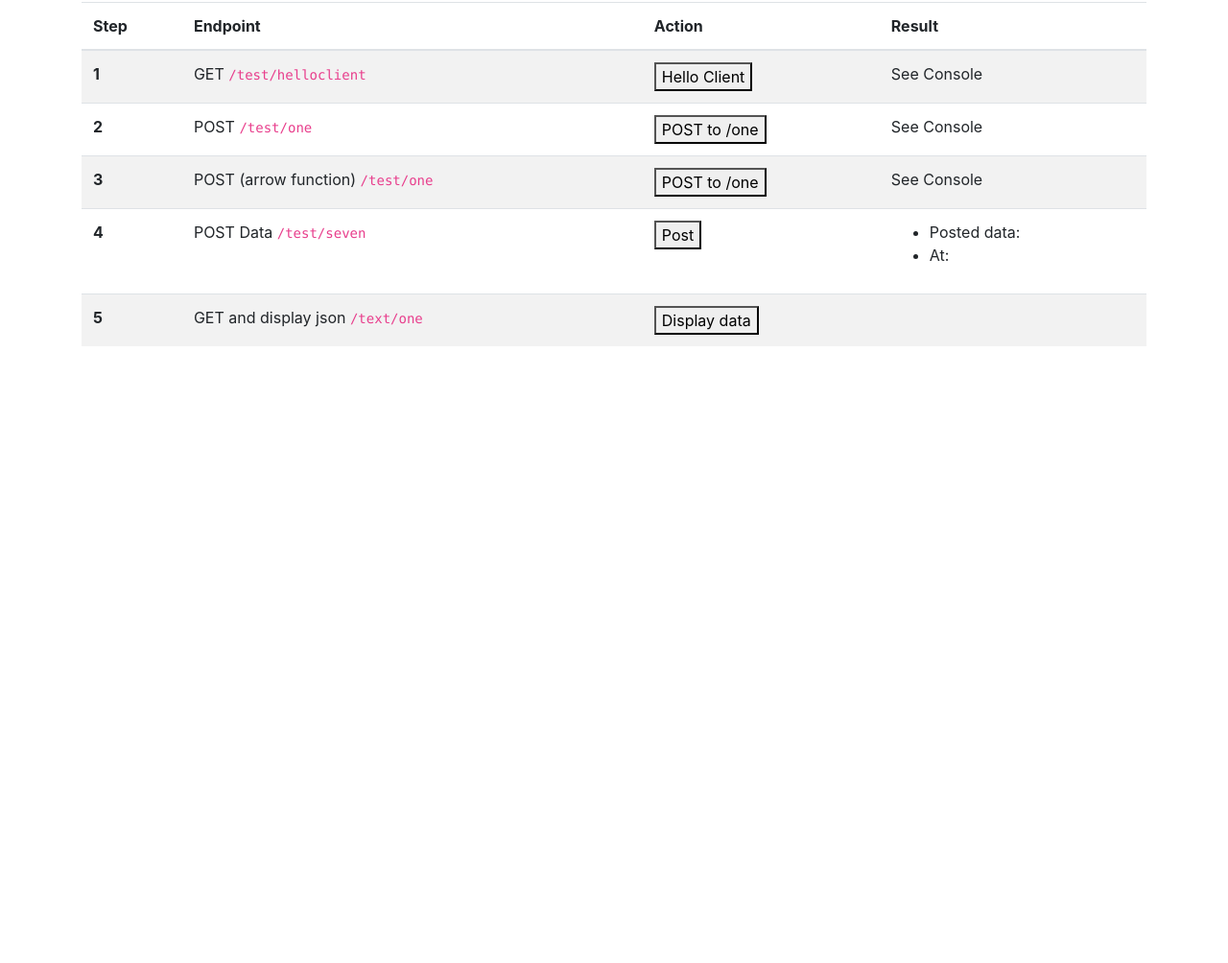
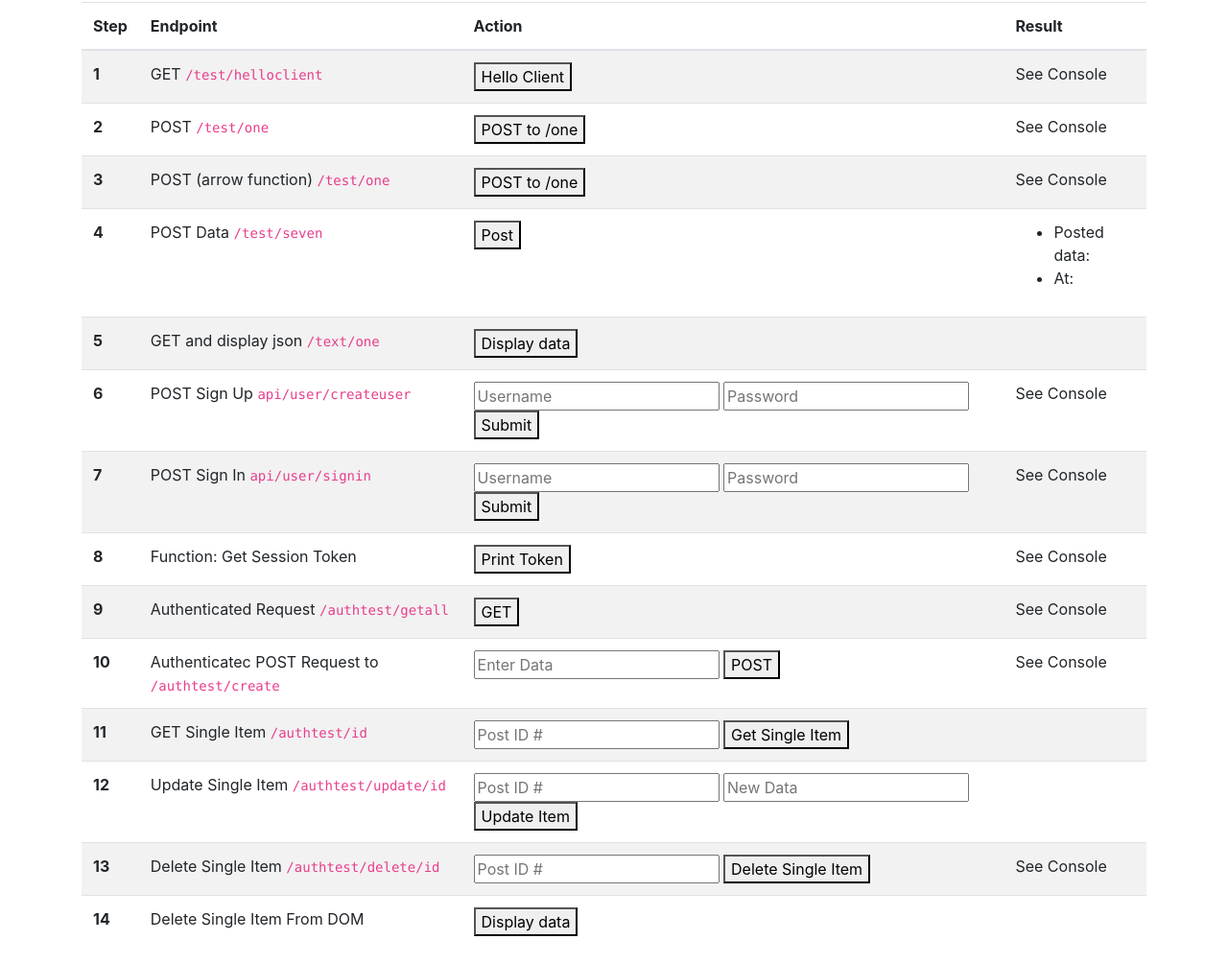
Before and after one commit to tmedinger/Node-server-learning, a website: page client/index.html in a window 1280 px wide. Shown: the part 142-1146 px from the top of the page at 96% size. Before the commit the page ends 800 px from the top, so only its background shows below. Drawn offline with nearby package versions, Linux system fonts and the light colour scheme.

Commit message:
Tuesday morning update 061918

```diff
--- /dev/null
+++ b/client/02-userScripts.js
@@ -0,0 +1,49 @@
+// POST -/createuser
+
+function userSignUp(){
+    let userName = document.getElementById("userSignUp").value;
+    let userPass = document.getElementById("passSignUp").value;
+    console.log(userName, userPass);
+
+    let newUserData = {user : { username: userName, password: userPass}};
+    fetch("http://localhost:3000/api/user/createuser", {
+        method: "post",
+        headers: {
+            "Content-Type": "application/json"
+        },
+        body: JSON.stringify(newUserData)
+    })
+    .then(response => response.json())
+    .then(function (response) {
+        console.log(response.sessionToken);
+        let token = response.sessionToken;
+        localStorage.setItem("SessionToken", token);
+    });
+}
+
+function userSignIn(){
+    let userName = document.getElementById("userSignin").value;
+    let userPass = document.getElementById("passSignin").value;
+    console.log(userName, userPass);
+
+    let userData = {user : { username: userName, password: userPass}};
+    fetch("http://localhost:3000/api/user/signin", {
+        method: "post",
+        headers: {
+            "Content-Type": "application/json"
+        },
+        body: JSON.stringify(userData)
+    })
+    .then(response => response.json())
+    .then(function (response) {
+        console.log(response.sessionToken);
+        let token = response.sessionToken;
+        localStorage.setItem("SessionToken", token);
+    });
+}
+
+function getSessionToken(){
+    let data = localStorage.getItem("SessionToken");
+    console.log(data);
+    return data;
+}
--- /dev/null
+++ b/client/03-authTest.js
@@ -0,0 +1,43 @@
+function fetchAllFromAuthRoute() {
+    const fetch_url = "http://localhost:3000/authtest/getall"
+    const accessToken = localStorage.getItem("SessionToken")
+
+    const response = fetch(fetch_url, {
+        method: "GET",
+        headers: {
+            "Content-Type": "application/json",
+            "Authorization": accessToken
+        }
+    })
+    .then(response => {
+        return response.json();
+    })
+    .then(data => {
+        console.log(data)
+    })
+}
+
+// FETCH/POST to Auth/Create
+
+function postToAuthRouteCreate() {
+    const fetch_url = "http://localhost:3000/authtest/create"
+    const accessToken = localStorage.getItem("SessionToken")
+
+    let authTestDataInput = document.getElementById("authTestData").value;
+    let authInputData = { authtestdata: { item: authTestDataInput } };
+
+    const response = fetch(fetch_url, {
+        method: "POST",
+        headers: {
+            "Content-Type": "applicaton/json",
+            "Authorization": accessToken
+        },
+        body: JSON.stringify(authInputData)
+    })
+    .then(response => {
+        return response.json();
+    })
+    .then(data => {
+        console.log(data)
+    })
+}
--- a/client/index.html
+++ b/client/index.html
@@ -88,6 +88,132 @@
                         </ul>
                     </td>
                 </tr>
+                <tr>
+                    <th scope="row">6</th>
+                    <td>POST Sign Up
+                        <code>api/user/createuser</code>
+                    </td>
+                    <td>
+                        <span>
+                            <input type="text" id="userSignUp" placeholder="Username" />
+                        </span>
+                        <span>
+                            <input type="password" id="passSignUp" placeholder="Password" />
+                        </span>
+                        <span>
+                            <button onclick="userSignUp();">Submit</button>
+                        </span>
+                    </td>
+                    <td>
+                        See Console
+                    </td>
+                </tr>
+                <tr>
+                    <th scope="row">7</th>
+                    <td>POST Sign In
+                        <code>api/user/signin</code>
+                    </td>
+                    <td>
+                        <span>
+                            <input type="text" id="userSignin" placeholder="Username" />
+                        </span>
+                        <span>
+                            <input type="password" id="passSignin" placeholder="Password" />
+                        </span>
+                        <span>
+                            <button onclick="userSignIn();">Submit</button>
+                        </span>
+                    </td>
+                    <td>
+                        See Console
+                    </td>
+                </tr>
+                <tr>
+                    <th scope="row">8</th>
+                    <td>Function: Get Session Token</td>
+                    <td>
+                        <button onclick="getSessionToken();">Print Token</button>
+                    </td>
+                    <td>
+                        See Console
+                    </td>
+                </tr>
+                <tr>
+                    <th scope="row">9</th>
+                    <td>Authenticated Request
+                        <code>/authtest/getall</code>
+                    </td>
+                    <td>
+                        <button onclick="fetchAllFromAuthRoute();">GET</button>
+                    </td>
+                    <td>
+                        See Console
+                    </td>
+                </tr>
+                <tr>
+                    <th scope="row">10</th>
+                    <td>Authenticatec POST Request to
+                        <code>/authtest/create</code>
+                    </td>
+                    <td>
+                        <input type="text" id="authTestData" placeholder="Enter Data" />
+                        <button onclick="postToAuthRouteCreate();">POST</button>
+                    </td>
+                    <td>
+                        See Console
+                    </td>
+                </tr>
+                <tr>
+                    <th scope="row">11</th>
+                    <td>GET Single Item
+                        <code>/authtest/id</code>
+                    </td>
+                    <td>
+                        <input type="text" id="getNumber" placeholder="Post ID #" />
+                        <button onclick="getOneByUser();">Get Single Item</button>
+                    </td>
+                    <td>
+                        <label id="getItemValue"></label>
+                    </td>
+                </tr>
+                <tr>
+                    <th scope="row">12</th>
+                    <td>Update Single Item
+                        <code>/authtest/update/id</code>
+                    </td>
+                    <td>
+                        <input type="text" id="updateNumber" placeholder="Post ID #" />
+                        <input type="text" id="updateValue" placeholder="New Data" />
+                        <button onclick="updateItem();">Update Item</button>
+                    </td>
+                    <td>
+                        <label id="newItemValue"></label>
+                    </td>
+                </tr>
+                <tr>
+                    <th scope="row">13</th>
+                    <td>Delete Single Item
+                        <code>/authtest/delete/id</code>
+                    </td>
+                    <td>
+                        <input type="text" id="deleteNumber" placeholder="Post ID #" />
+                        <button onclick="deleteItem();">Delete Single Item</button>
+                    </td>
+                    <td>
+                        See Console
+                    </td>
+                </tr>
+                <tr>
+                    <th scope="row">14</th>
+                    <td>Delete Single Item From DOM</td>
+                    <td>
+                        <button onclick="fetchFromOneDisplayData();">Display data</button>
+                    </td>
+                    <td>
+                        <ul id="fourteen">
+                        </ul>
+                    </td>
+                </tr>
             </tbody>
         </table>
     </div>
@@ -99,6 +225,8 @@
     <script src="https://maxcdn.bootstrapcdn.com/bootstrap/4.0.0/js/bootstrap.min.js" integrity="sha384-JZR6Spejh4U02d8jOt6vLEHfe/JQGiRRSQQxSfFWpi1MquVdAyjUar5+76PVCmYl" crossorigin="anonymous"></script>
 
     <script src="01-scripts.js"></script>
+    <script src="02-userScripts.js"></script>
+    <script src="03-authTest.js"></script>
 
 </body>
 </html>
--- a/index.js
+++ b/index.js
@@ -4,7 +4,8 @@ const express = require("express");
 const app = express();
 const http = require("http").Server(app);
 const test = require("./controllers/testcontroller");
-const user = require("./controllers/usercontroller")
+const authTest = require("./controllers/authTestController");
+const user = require("./controllers/usercontroller");
 const sequelize = require("./db");
 const bodyParser = require("body-parser");
 
@@ -18,6 +19,8 @@ app.use("/api/user", user);
 app.use("/api/test", function(req, res){
     res.send("This is data from the /api/test endpoint. It's from the server.");
 });
+app.use(require("./middleware/validateSession"));
+app.use("/authtest", authTest);
 
 http.listen(3000, function(){
     console.log("Yay the server works!");
--- /dev/null
+++ b/models/authTest.js
@@ -0,0 +1,6 @@
+module.exports = function(sequelize, DataTypes) {
+    return sequelize.define("authtestdata", {
+        authtestdata: DataTypes.STRING,
+        owner: DataTypes.INTEGER
+    });
+};
```
Also changed, not shown: controllers/authTestController.js (added, +104 -0 lines), middleware/validateSession.js (added, +28 -0 lines), controllers/time.js (deleted).
